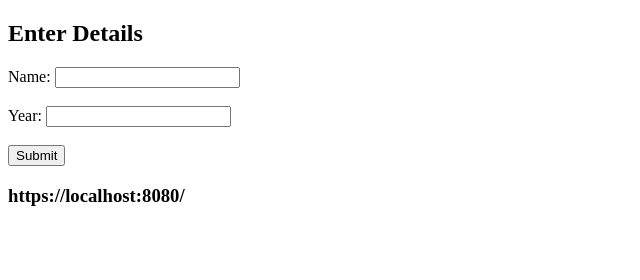
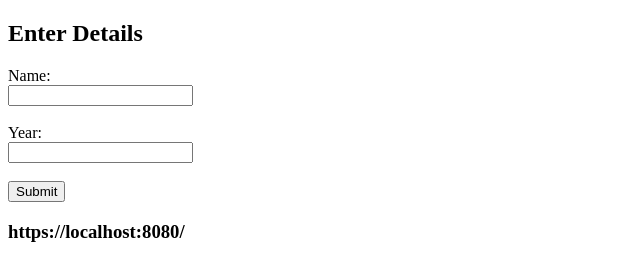
Before and after one commit to acciojob/sharable-urls-AsifJamal16, a website: page main.html in a window 1280 px wide. Shown: the whole page, without its empty margins (0-640 px from the left). Drawn offline with Linux system fonts and the light colour scheme.

Commit message:
created a submission

```diff
--- a/main.html
+++ b/main.html
@@ -10,10 +10,10 @@
     <h2>Enter Details</h2>
 
     <form id="myForm">
-        <label>Name:</label>
+        <label>Name:</label><br>
         <input type="text" id="name" name="name"><br><br>
 
-        <label>Year:</label>
+        <label>Year:</label><br>
         <input type="number" id="year" name="year"><br><br>
 
         <button type="button" id="button">Submit</button>
```
